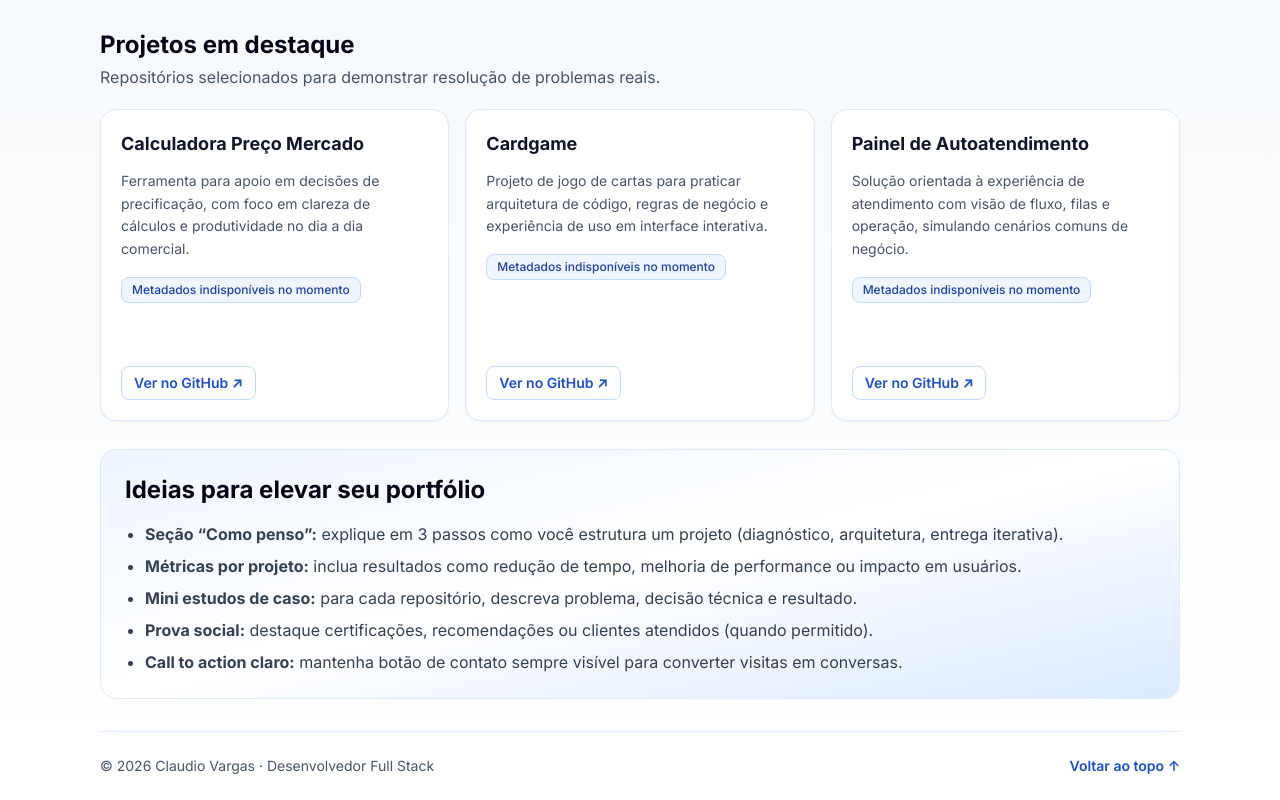
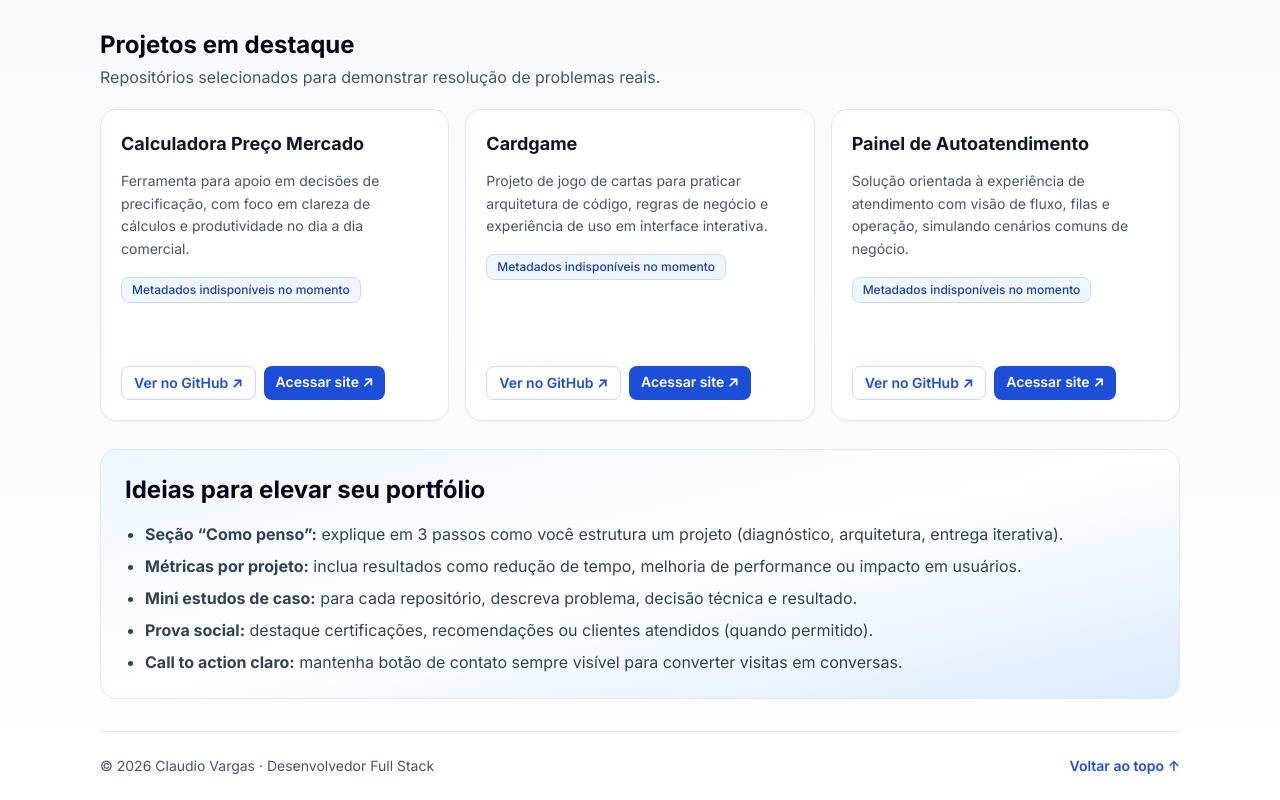
Before and after one commit to claudiojvargas/claudio-vargas, a plain HTML site: page index.html in a window 1280 px wide. Shown: the part 539-1339 px from the top of the page. Drawn offline with nearby package versions, Linux system fonts and the light colour scheme; no server answers.

Commit message:
Add fixed live-site buttons for all highlighted projects

```diff
--- a/index.html
+++ b/index.html
@@ -121,6 +121,7 @@
             class="project-card flex rounded-2xl border border-brand-100 bg-white p-5 shadow-sm transition duration-300 hover:-translate-y-1 hover:shadow-md dark:border-slate-700 dark:bg-slate-900"
             data-repo="claudiojvargas/calculadora-preco-mercado"
             data-github-url="https://github.com/claudiojvargas/calculadora-preco-mercado"
+            data-site-url="https://precomercado.netlify.app"
           >
             <div class="flex min-h-[270px] flex-col">
               <h3 class="text-lg font-bold text-slate-900 dark:text-white">Calculadora Preço Mercado</h3>
@@ -136,6 +137,7 @@
             class="project-card flex rounded-2xl border border-brand-100 bg-white p-5 shadow-sm transition duration-300 hover:-translate-y-1 hover:shadow-md dark:border-slate-700 dark:bg-slate-900"
             data-repo="claudiojvargas/cardgame"
             data-github-url="https://github.com/claudiojvargas/cardgame"
+            data-site-url="https://mithocard.netlify.app"
           >
             <div class="flex min-h-[270px] flex-col">
               <h3 class="text-lg font-bold text-slate-900 dark:text-white">Cardgame</h3>
@@ -151,6 +153,7 @@
             class="project-card flex rounded-2xl border border-brand-100 bg-white p-5 shadow-sm transition duration-300 hover:-translate-y-1 hover:shadow-md dark:border-slate-700 dark:bg-slate-900"
             data-repo="claudiojvargas/painel-de-autoatendimento"
             data-github-url="https://github.com/claudiojvargas/painel-de-autoatendimento"
+            data-site-url="https://painelhabitos.netlify.app"
           >
             <div class="flex min-h-[270px] flex-col">
               <h3 class="text-lg font-bold text-slate-900 dark:text-white">Painel de Autoatendimento</h3>
--- a/script.js
+++ b/script.js
@@ -8,7 +8,7 @@ const githubButtonClass =
 const siteButtonClass =
   'rounded-lg bg-brand-700 px-3 py-1.5 text-sm font-semibold text-white transition hover:bg-brand-800';
 
-function createProjectLinks(card, homepageUrl) {
+function createProjectLinks(card, siteUrl) {
   const linksContainer = card.querySelector('.project-links');
   const githubUrl = card.dataset.githubUrl;
 
@@ -21,11 +21,11 @@ function createProjectLinks(card, homepageUrl) {
     >Ver no GitHub ↗</a>
   `;
 
-  const siteButton = homepageUrl
+  const siteButton = siteUrl
     ? `
       <a
         class="${siteButtonClass}"
-        href="${homepageUrl}"
+        href="${siteUrl}"
         target="_blank"
         rel="noopener noreferrer"
       >Acessar site ↗</a>
@@ -52,7 +52,9 @@ async function loadRepoMeta() {
         const language = data.language || 'N/A';
         const stars = data.stargazers_count ?? 0;
         const updatedAt = new Date(data.updated_at).toLocaleDateString('pt-BR');
-        const homepageUrl = data.homepage && data.homepage.trim() ? data.homepage.trim() : '';
+        const fallbackHomepage = data.homepage && data.homepage.trim() ? data.homepage.trim() : '';
+        const manualSiteUrl = card.dataset.siteUrl ? card.dataset.siteUrl.trim() : '';
+        const siteUrl = manualSiteUrl || fallbackHomepage;
 
         metaContainer.innerHTML = `
           <span class="${chipClass}">${language}</span>
@@ -60,10 +62,11 @@ async function loadRepoMeta() {
           <span class="${chipClass}">Atualizado em ${updatedAt}</span>
         `;
 
-        createProjectLinks(card, homepageUrl);
+        createProjectLinks(card, siteUrl);
       } catch (error) {
+        const manualSiteUrl = card.dataset.siteUrl ? card.dataset.siteUrl.trim() : '';
         metaContainer.innerHTML = `<span class="${chipClass}">Metadados indisponíveis no momento</span>`;
-        createProjectLinks(card, '');
+        createProjectLinks(card, manualSiteUrl);
       }
     })
   );
```
